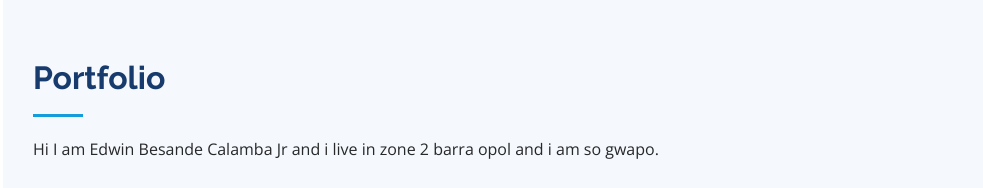
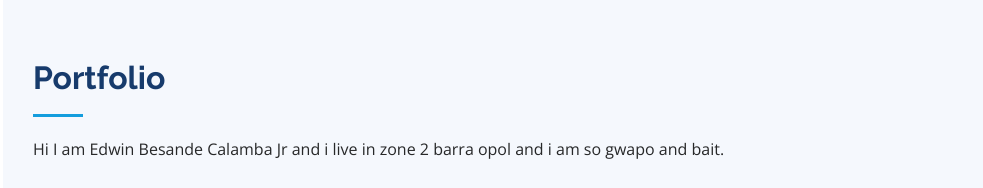
Before and after one commit to Mrcalamba/my-porfolio, a plain HTML site: page index.html in a window 1280 px wide. Shown: the part 3320-3508 px from the top of the page, without its empty margins (297-1280 px from the left). Drawn offline with nearby package versions, Linux system fonts and the light colour scheme.

Commit message:
AKO SI EDWIN

```diff
--- a/index.html
+++ b/index.html
@@ -305,7 +305,7 @@
 
         <div class="section-title">
           <h2>Portfolio</h2>
-          <p>Hi I am Edwin Besande Calamba Jr and i live in zone 2 barra opol and i am so gwapo.</p>
+          <p>Hi I am Edwin Besande Calamba Jr and i live in zone 2 barra opol and i am so gwapo and bait.</p>
         </div>
 
         <div class="row" data-aos="fade-up">
```
